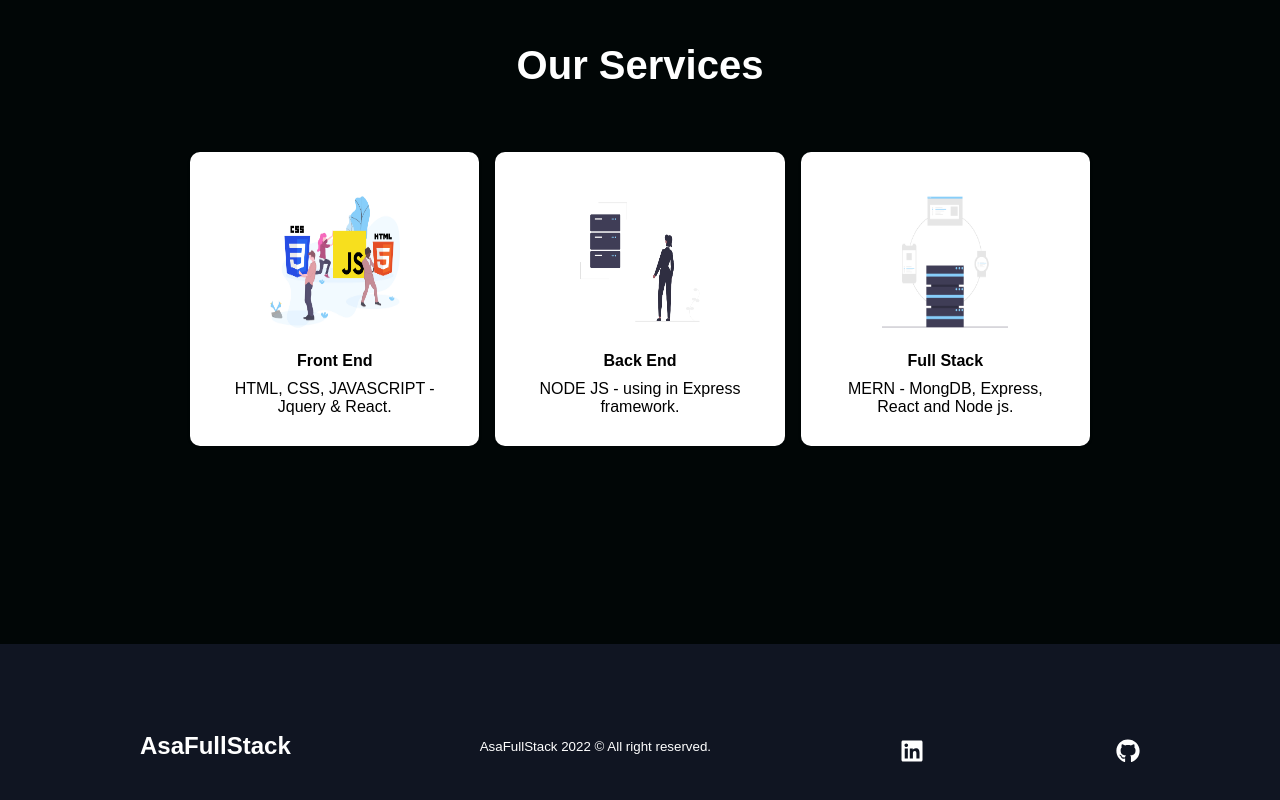
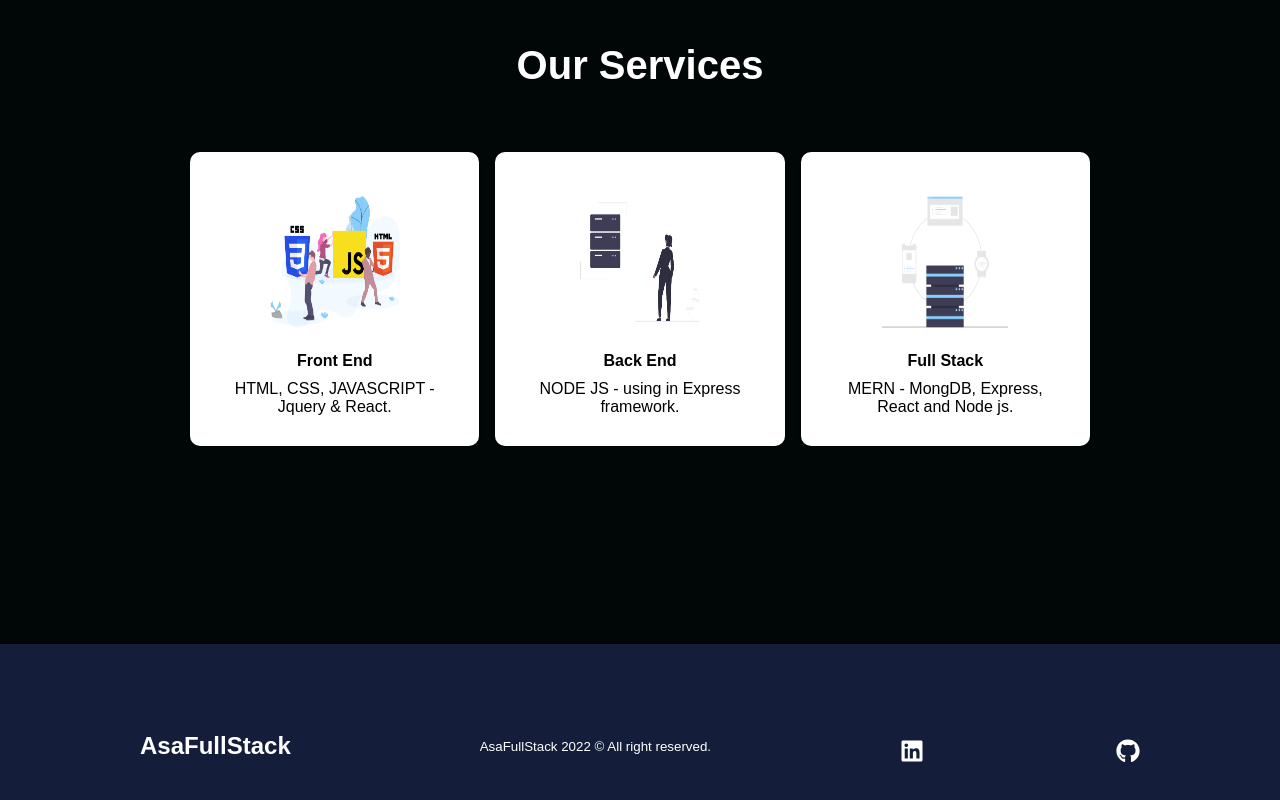
Before and after one commit to Asystems0/Portfolio-client, a React (Create React App) app: page / in a window 1280 px wide. Shown: the part 2676-3476 px from the top of the page. Built offline with nearby package versions, Linux system fonts and the light colour scheme; a web font is replaced by a local one.

Commit message:
Change footer background color

```diff
--- a/src/components/Footer/FooterElements.js
+++ b/src/components/Footer/FooterElements.js
@@ -2,7 +2,8 @@ import { Link } from "react-router-dom";
 import styled from "styled-components";
 
 export const FooterContainer = styled.div`
-  background: #101522;
+  /* background: #101522; */
+  background: #141e3a;
 
   @media screen and (max-width: 768px) {
     height: 25vh;
```
